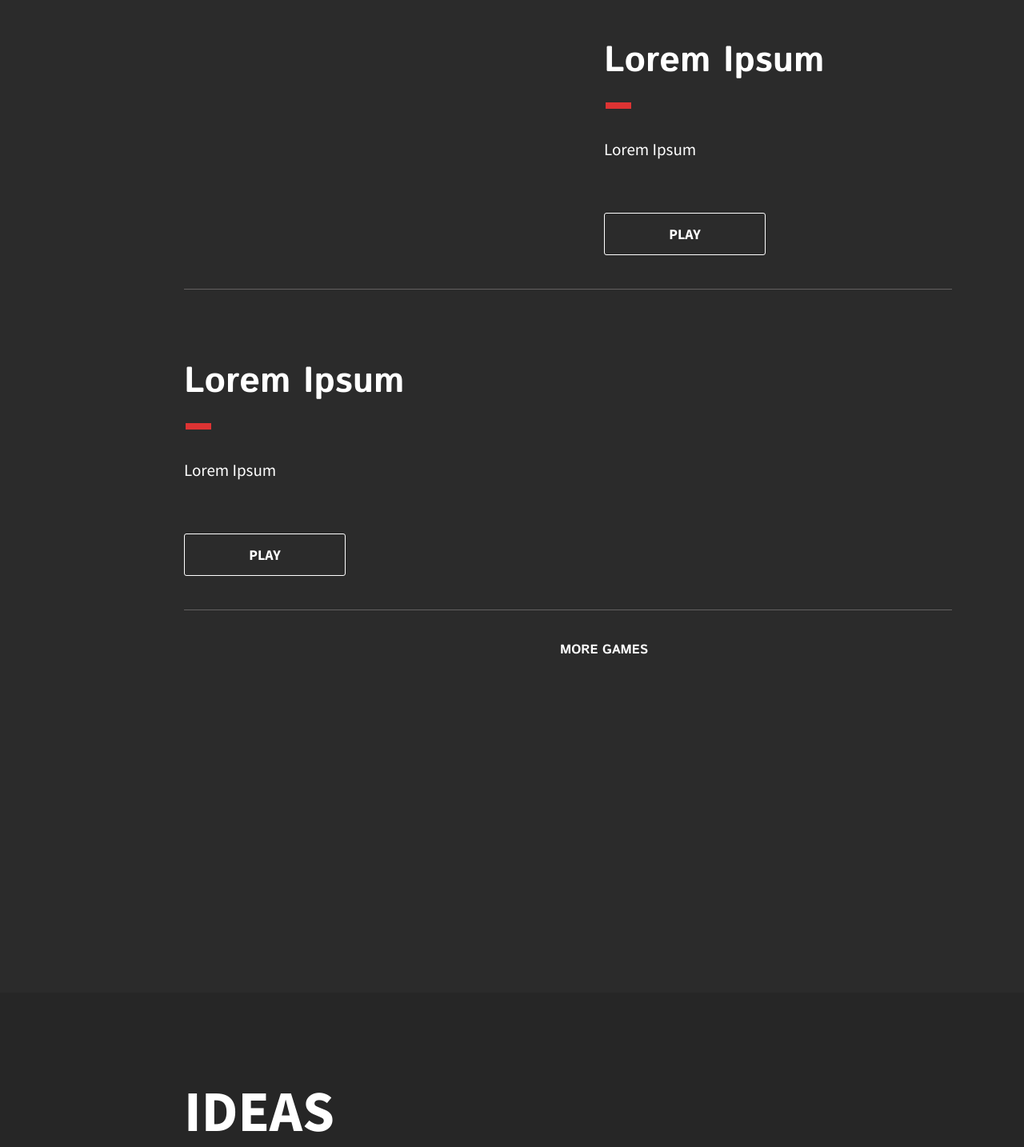
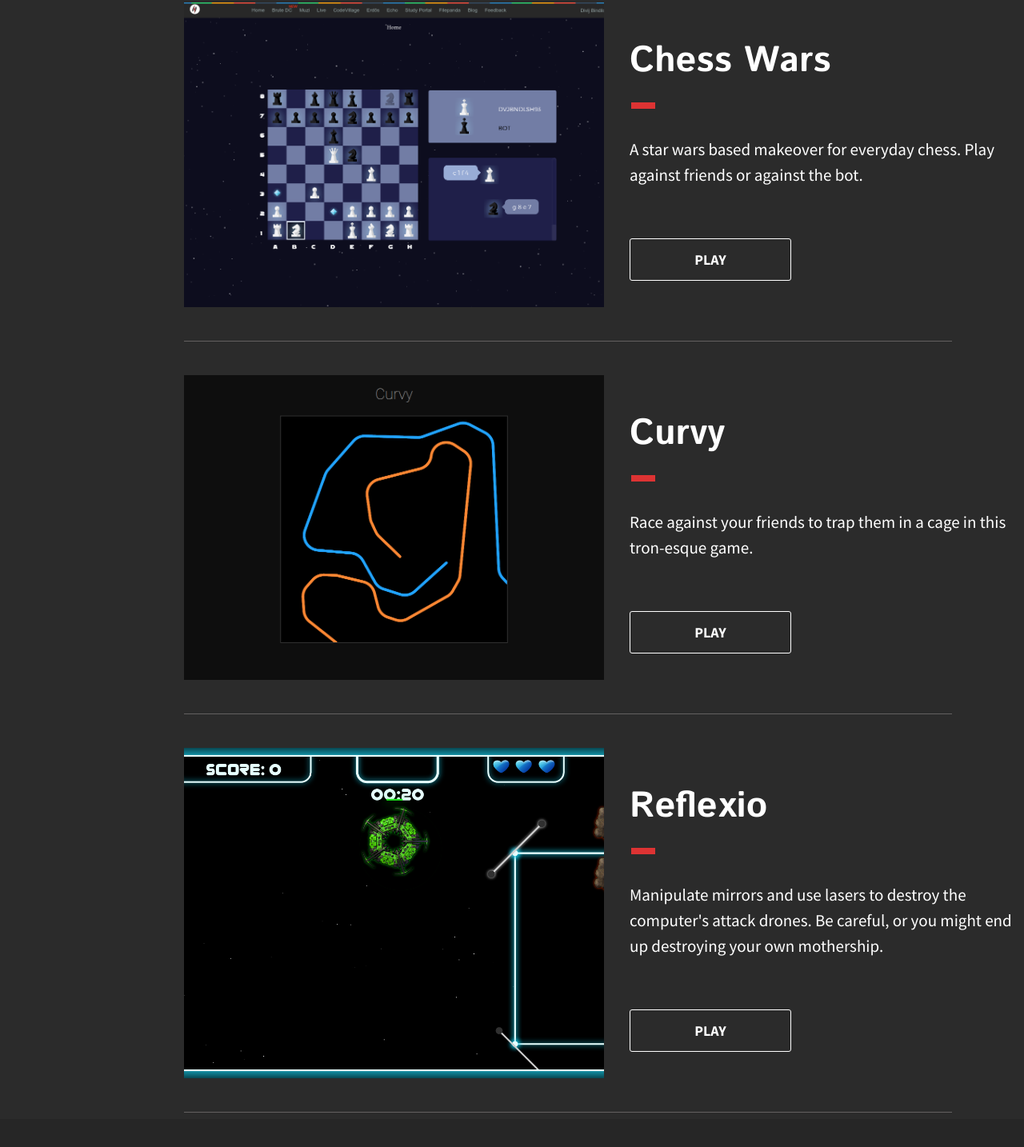
Before and after one commit to AayushSaini101/game-portal, a website: page index.html in a window 1280 px wide. Shown: the part 1134-2568 px from the top of the page at 80% size. Drawn offline with nearby package versions, Linux system fonts and the light colour scheme; some packages are replaced by stand-ins of ours; a script that the page names is missing.

Commit message:
Initial presentation

```diff
--- a/index.html
+++ b/index.html
@@ -42,18 +42,17 @@
 			<p>GAMES</p>
 		</div>
 		<div class="pure-g subsection">
-			<div class="pure-u-1-2">
-				<img src = "">
+			<div class="pure-u-1-2 game-image" style='background-image: url("img/chess.png")'>
 			</div>
-			<div class="pure-u-1-2">
+			<div class="pure-u-1-2 game-desc">
 				<div class="pure-u-1 bold underline subsection subheading">
-					Lorem Ipsum
+					Chess Wars
 				</div>
 				<div class = "pure-u-1 container content">
 					<p>
-					Lorem Ipsum
+					   A star wars based makeover for everyday chess. Play against friends or against the bot.
 					</p>
-					<a href = "">
+					<a href = "//chess.sdslabs.co.in/">
 					<div class = "button center bold button-play">
                         PLAY
 					</div>
@@ -63,45 +62,45 @@
 		</div>
 		<hr>
         <div class="pure-g subsection">
-			<div class="pure-u-1-2">
-				<div class="pure-u-1 subheading subsection bold underline">
-					Lorem Ipsum
+            <div class="pure-u-1-2 game-image" style='background-image: url("img/curvy.png")'>
+            </div>
+            <div class="pure-u-1-2 game-desc">
+                <div class="pure-u-1 bold underline subsection subheading">
+                    Curvy
                 </div>
                 <div class = "pure-u-1 container content">
                     <p>
-					Lorem Ipsum
+                       Race against your friends to trap them in a cage in this tron-esque game.
                     </p>
-					<a href = "">
+                    <a href = "//curvy.sdslabs.co/">
                     <div class = "button center bold button-play">
                         PLAY
                     </div>
                     </a>
                 </div>
             </div>
-			<div class="pure-u-1-2">
-				<img src = "">
+        </div>
+        <hr>
+        <div class="pure-g subsection">
+            <div class="pure-u-1-2 game-image" style='background-image: url("img/reflexio.png")'>
+            </div>
+            <div class="pure-u-1-2 game-desc">
+                <div class="pure-u-1 bold underline subsection subheading">
+                    Reflexio
+                </div>
+                <div class = "pure-u-1 container content">
+                    <p>
+                        Manipulate mirrors and use lasers to destroy the computer's attack drones. Be careful, or you might end up destroying your own mothership.
+                    </p>
+                    <a href = "//reflexio.sdslabs.co/">
+                    <div class = "button center bold button-play">
+                        PLAY
+                    </div>
+                    </a>
+                </div>
             </div>
         </div>
         <hr>
-		<div class="pure-g subsection">
-			<div class="pure-u-1 center bold">
-				MORE GAMES
-			</div>
-			<div class = "pure-u-1 subsection content"><!--
-				--><div class="pure-u-1-4 game-card">
-
-				</div><!--
-				--><div class="pure-u-1-4 game-card">
-
-				</div><!--
-				--><div class="pure-u-1-4 game-card">
-
-				</div><!--
-				--><div class="pure-u-1-4 game-card">
-
-				</div>
-			</div>
-		</div>
 	</section>
 	<section id = "ideas">
 		<div class="pure-u-1 heading underline">
--- a/style.scss
+++ b/style.scss
@@ -256,3 +256,20 @@ body {
 	font-size: 45px;
 	line-height: 63px;
 }
+
+.game-image {
+	background-repeat: no-repeat;
+	background-size: cover;
+	background-position: center;
+}
+
+.game-desc {
+	box-sizing: border-box;
+	padding-left: 2em;
+}
+
+.subsection {
+	input, a {
+		margin-right: 1em;
+	}
+}
```
Also changed, not shown: img/chess.png (added), img/curvy.png (added), img/reflexio.png (added), style.css, 1 other file. Lines whose indentation alone changed are shown as unchanged.
